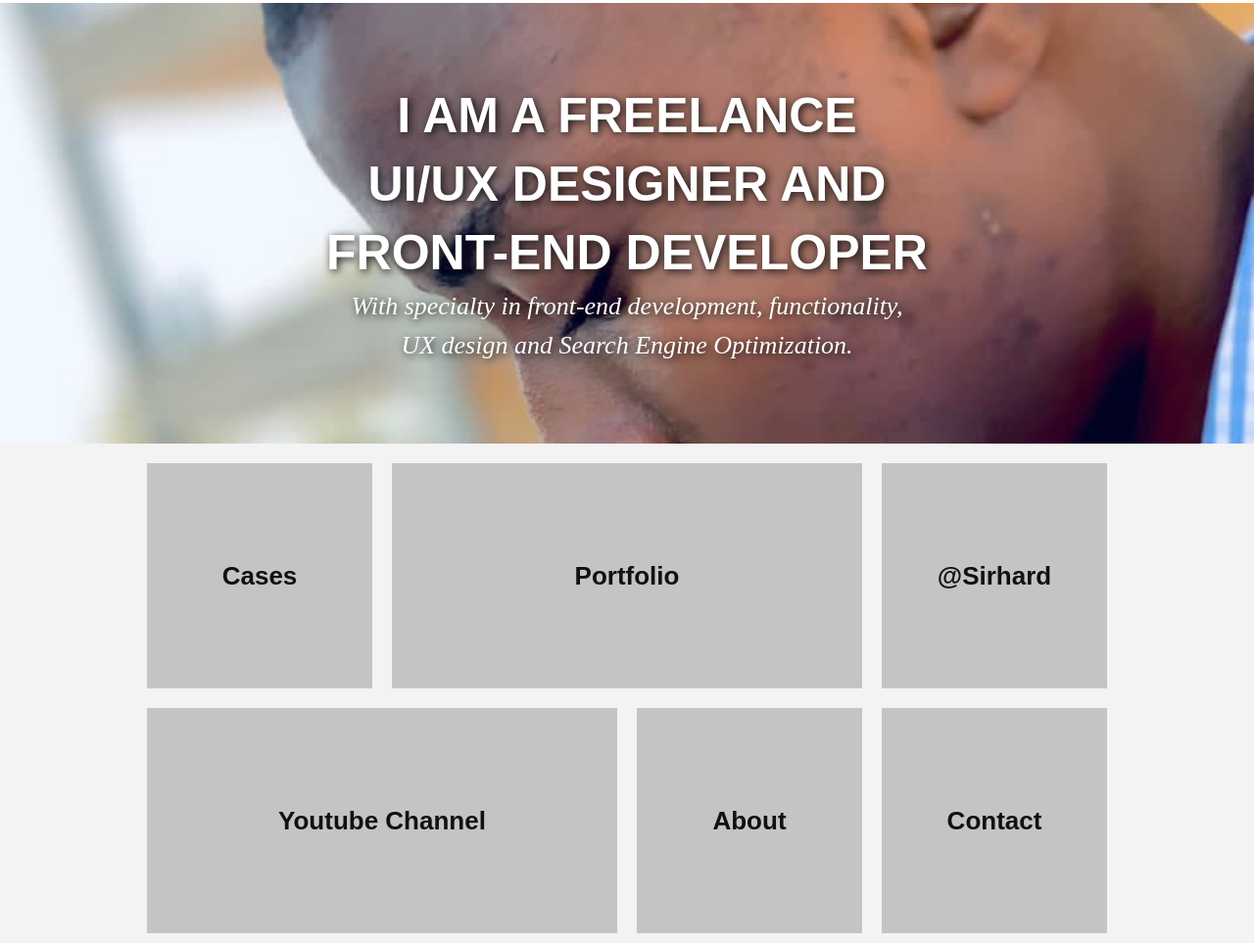
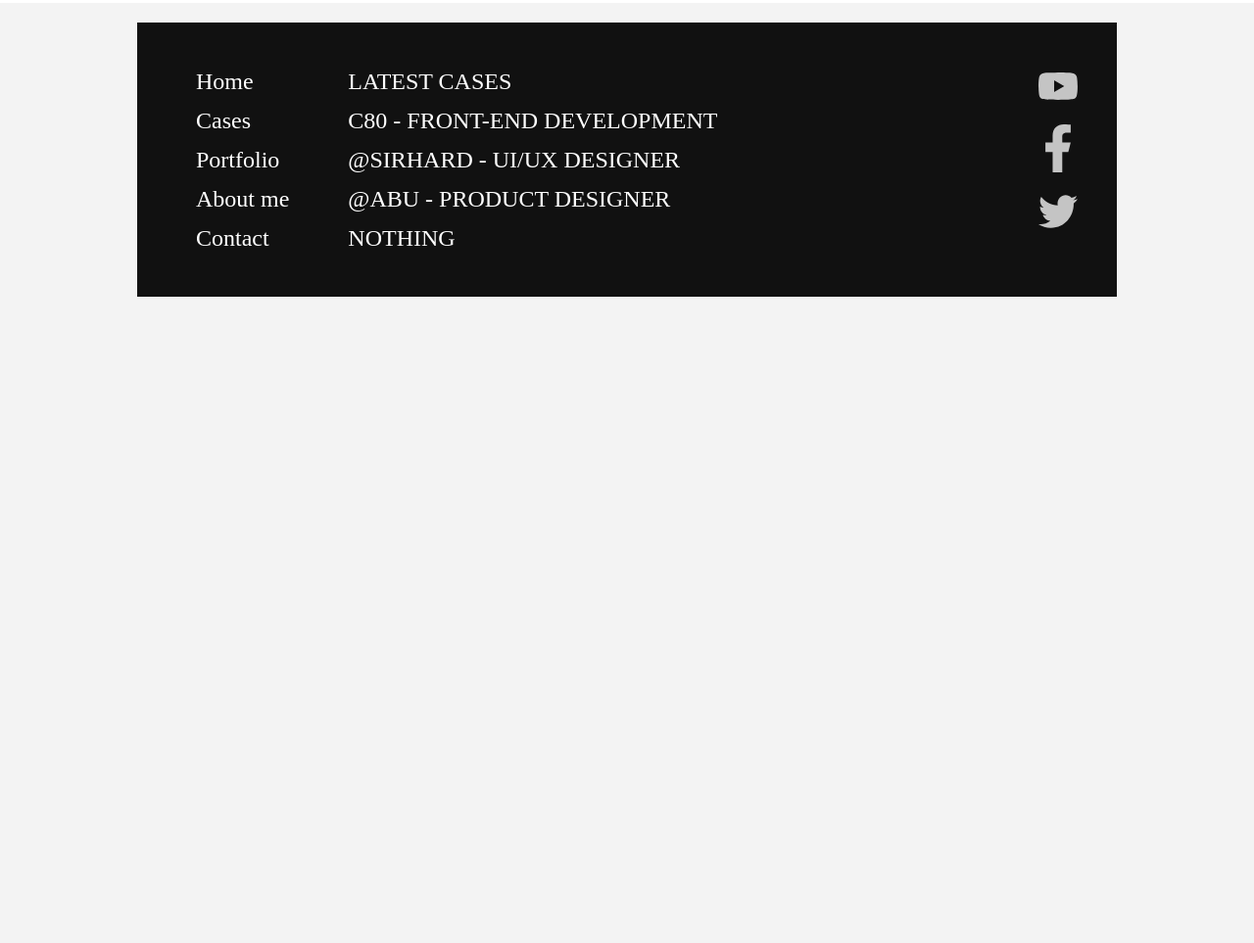
Before and after one commit to sirhard007/cart-landing-page, a plain HTML site: page cases.html in a window 1280 px wide. Shown: the part 97-1060 px from the top of the page at 98% size. After the commit the page ends 800 px from the top, so only its background shows below. Drawn offline with Linux system fonts and the light colour scheme.

```diff
--- a/index.html
+++ b/cases.html
@@ -24,53 +24,7 @@
         <a href="cases,html" class="header-cases">Cases</a>
       </nav>
     </header>
-    <main>
-      <section class="index-banner">
-        <div class="vertical-center">
-          <h2>
-            I AM A FREELANCE <br />UI/UX DESIGNER AND <br />FRONT-END DEVELOPER
-          </h2>
-          <h1>
-            With specialty in front-end development, functionality, UX design
-            and Search Engine Optimization.
-          </h1>
-        </div>
-      </section>
-      <div class="wrapper">
-        <section class="index-links">
-          <a href="cases.html">
-            <div class="boxlink-square">
-              <h3>Cases</h3>
-            </div>
-          </a>
-          <a href="#">
-            <div class="boxlink-rectangle">
-              <h3>Portfolio</h3>
-            </div>
-          </a>
-          <a href="#">
-            <div class="boxlink-square">
-              <h3>@Sirhard</h3>
-            </div>
-          </a>
-          <a href="#">
-            <div class="boxlink-rectangle">
-              <h3>Youtube Channel</h3>
-            </div>
-          </a>
-          <a href="#">
-            <div class="boxlink-square">
-              <h3>About</h3>
-            </div>
-          </a>
-          <a href="#">
-            <div class="boxlink-square">
-              <h3>Contact</h3>
-            </div>
-          </a>
-        </section>
-      </div>
-    </main>
+    <main></main>
     <div class="wrapper">
       <footer>
         <ul class="footer-links-main">
--- a/css/style.css
+++ b/css/style.css
@@ -8,7 +8,16 @@
     background-color: #f3f3f3;
     font-family: roboto, sans-serif;
 }
+
+main{
+    padding-top: 100px;
+}
+
 header{
+    position: fixed;
+    top: 0;
+    right: 0;
+    left: 0;
     background-color: white;
     width: 100%;
     height: 100px;
@@ -92,7 +101,7 @@
 .index-banner{
     width: 100%;
     height: calc(100vh - 100px);
-    background-image: url(../assets/IMG_0077.JPG);
+    background: url(../assets/IMG_0077.JPG);
     background-repeat: no-repeat;
     background-position: center;
     background-size: cover;
```
